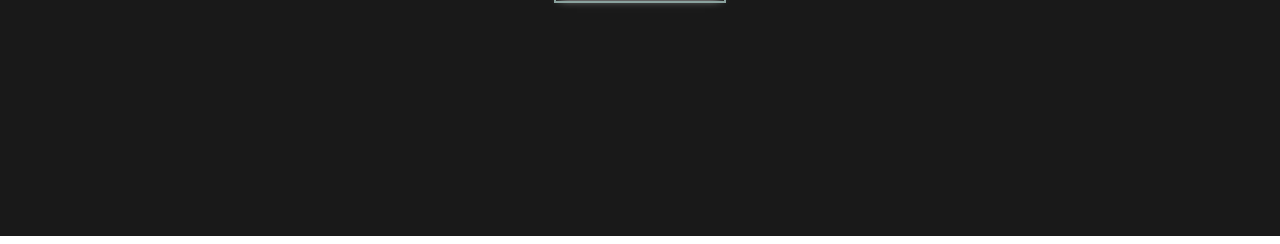
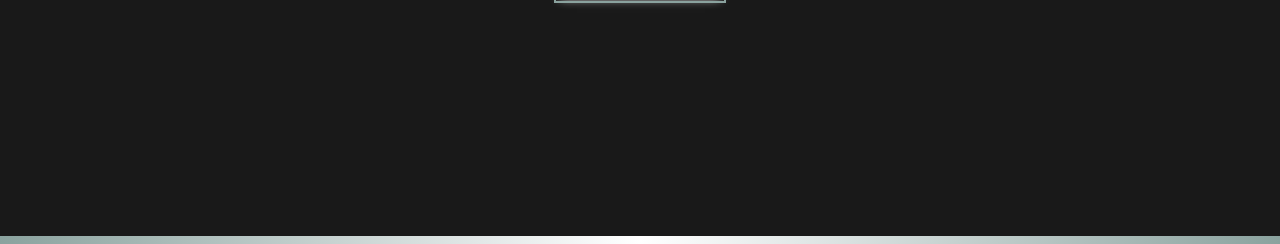
Before and after one commit to funnypar/fSociety, a plain HTML site: page index.html in a window 1280 px wide. Shown: the part 564-808 px from the top of the page. Drawn offline with Linux system fonts and the light colour scheme; a web font is replaced by a local one.

Commit message:
Added content divider

```diff
--- a/index.html
+++ b/index.html
@@ -26,6 +26,8 @@
         <a href="#" class="btn banner-btn"> explore </a>
       </div>
     </header>
+    <!-- content-divider -->
+    <div class="content-divider"></div>
     <script type="text/javascript" src="./js.js"></script>
   </body>
 </html>
--- a/style.css
+++ b/style.css
@@ -145,3 +145,13 @@ h2 {
   font-size: 1.25rem;
   padding: 1rem 1.75rem;
 }
+
+.content-divider {
+  height: 0.5rem;
+  background: linear-gradient(
+    to left,
+    var(--clr-blue),
+    var(--clr-white),
+    var(--clr-blue)
+  );
+}
```
